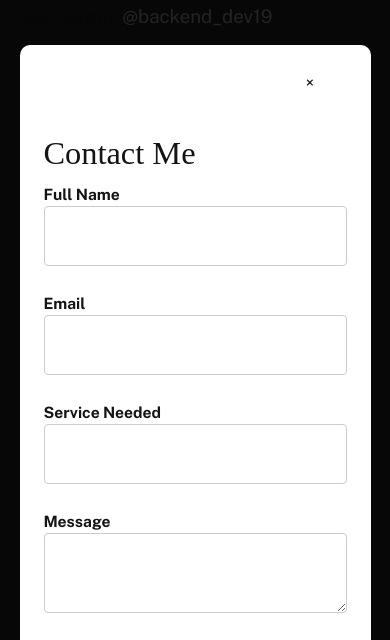
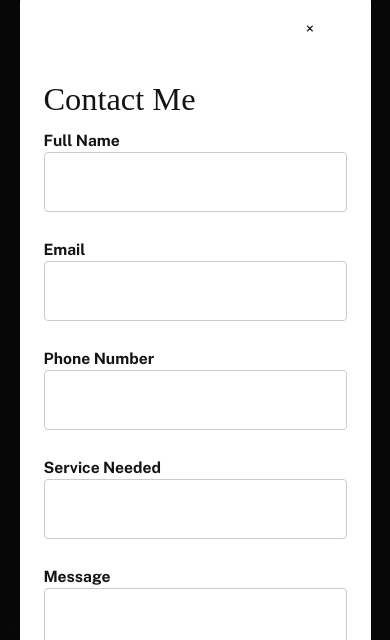
Before and after one commit to mash20-dot/portfolio, a plain HTML site: page index.html in a window 390 px wide. Both pictures are taken after a click on the button "MESSAGE ME". Shown: the part 6918-7558 px from the top of the page. Drawn offline with nearby package versions, Linux system fonts and the light colour scheme; a web font is replaced by a local one.

Commit message:
added phone

```diff
--- a/index.html
+++ b/index.html
@@ -438,6 +438,12 @@
                                     style="width:100%;padding:8px;border-radius:4px;border:1px solid #ccc;">
                             </div>
                             <div style="margin-bottom:12px;">
+                                <label for="phone" style="display:block;font-weight:bold;margin-bottom:4px;">Phone
+                                    Number</label>
+                                <input type="tel" id="phone" name="phone" required
+                                    style="width:100%;padding:8px;border-radius:4px;border:1px solid #ccc;">
+                            </div>
+                            <div style="margin-bottom:12px;">
                                 <label for="service" style="display:block;font-weight:bold;margin-bottom:4px;">Service
                                     Needed</label>
                                 <input type="text" id="service" name="service" required
```
